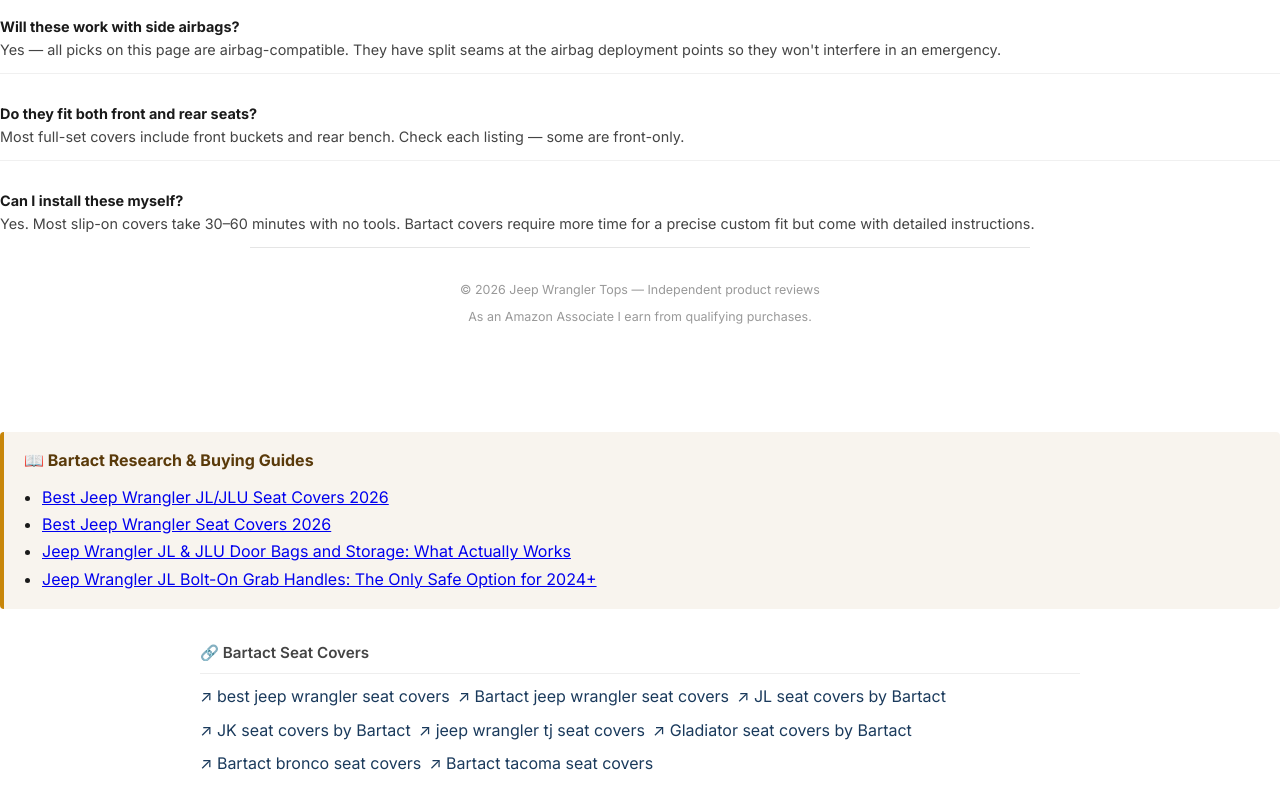
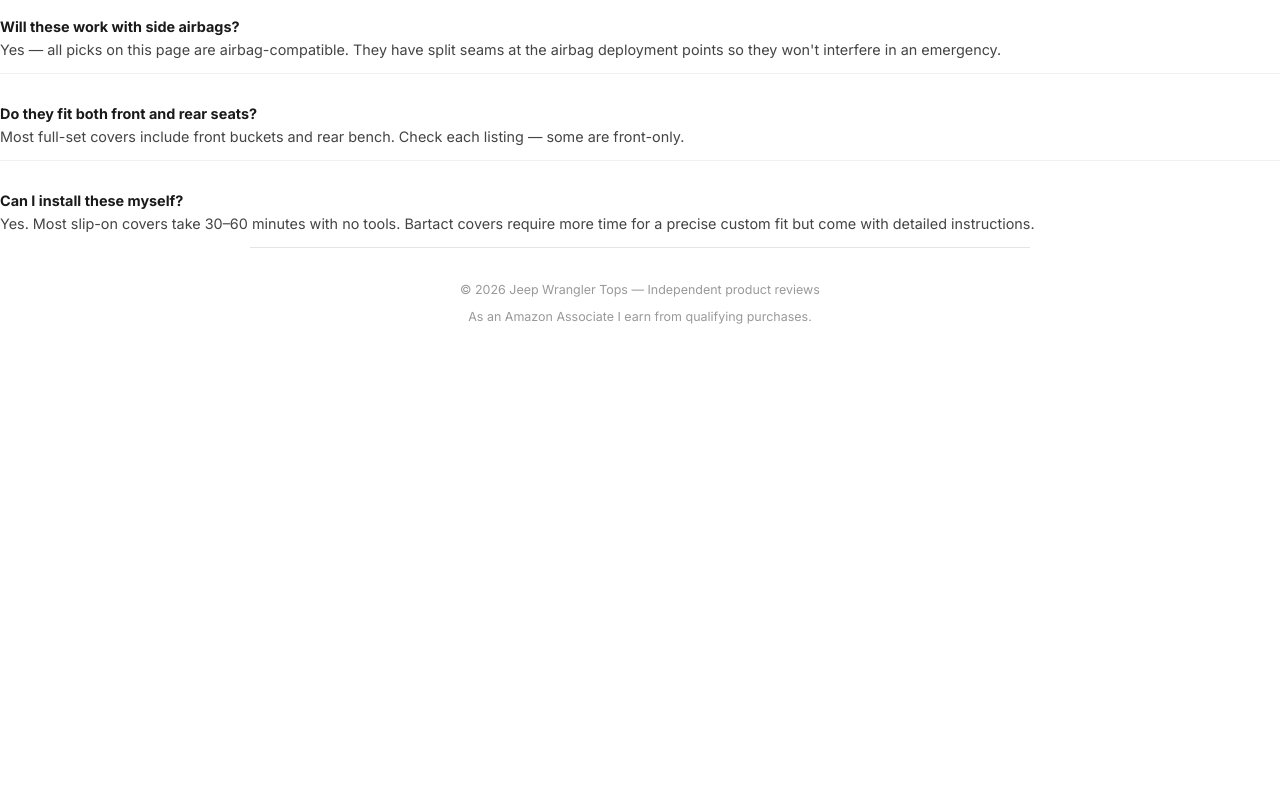
Before and after one commit to Brazenproducts/jlutops.com, a plain HTML site: page index.html in a window 1280 px wide. Shown: the part 3555-4364 px from the top of the page. After the commit the page ends 3955 px from the top, so only its background shows below. Drawn offline with Linux system fonts and the light colour scheme.

Commit message:
fix: remove excess content over 5000 plain text chars (Google Merchant structured data)

```diff
--- a/index.html
+++ b/index.html
@@ -313,32 +313,5 @@
 
   <p style="margin-top:10px;font-size:.8em;color:rgba(255,255,255,.45)">This site is a participant in the Amazon Services LLC Associates Program, an affiliate advertising program designed to provide a means for sites to earn advertising fees by advertising and linking to Amazon.com.</p>
 </footer>
-
-
-<!-- Bartact Blog Articles -->
-<aside class="bartact-blog-links" style="background:#f8f4ee;border-left:4px solid #c8860a;padding:16px 20px;margin:32px 0;border-radius:4px">
-  <h4 style="margin:0 0 10px;color:#5a3a0a;font-size:1em;font-weight:700">📖 Bartact Research & Buying Guides</h4>
-  <ul style="margin:0;padding-left:18px;line-height:1.7">
-    <li><a href="https://bartact.com/blogs/news/jeep-wrangler-jl-seat-covers-2026" target="_blank" rel="noopener">Best Jeep Wrangler JL/JLU Seat Covers 2026</a></li>
-    <li><a href="https://bartact.com/blogs/news/best-jeep-wrangler-seat-covers-2026" target="_blank" rel="noopener">Best Jeep Wrangler Seat Covers 2026</a></li>
-    <li><a href="https://bartact.com/blogs/news/jeep-wrangler-jl-jlu-door-bags-and-storage-what-actually-works" target="_blank" rel="noopener">Jeep Wrangler JL & JLU Door Bags and Storage: What Actually Works</a></li>
-    <li><a href="https://bartact.com/blogs/news/jeep-wrangler-jl-bolt-on-grab-handles-why-these-are-the-only-safe-option-for-2024" target="_blank" rel="noopener">Jeep Wrangler JL Bolt-On Grab Handles: The Only Safe Option for 2024+</a></li>
-  </ul>
-</aside>
-<!-- /Bartact Blog Articles -->
-
-<section id="backlink-job-1" style="max-width:920px;margin:24px auto 0;padding:0 20px 32px">
-  <h2 style="font-size:.95rem;color:#444;font-weight:600;margin-bottom:10px;border-bottom:1px solid #eee;padding-bottom:8px">&#128279; Bartact Seat Covers</h2>
-  <ul style="list-style:none;padding:0;margin:0;display:flex;flex-wrap:wrap;gap:8px">
-    <li><a href="https://bartact.com/collections/seat-covers" target="_blank" rel="noopener" style="color:#1a3a5c;text-decoration:none">&#8599; best jeep wrangler seat covers</a></li>
-    <li><a href="https://bartact.com/collections/jeep-wrangler-seat-covers" target="_blank" rel="noopener" style="color:#1a3a5c;text-decoration:none">&#8599; Bartact jeep wrangler seat covers</a></li>
-    <li><a href="https://bartact.com/collections/jeep-wrangler-jl-seat-covers" target="_blank" rel="noopener" style="color:#1a3a5c;text-decoration:none">&#8599; JL seat covers by Bartact</a></li>
-    <li><a href="https://bartact.com/collections/jeep-wrangler-jk-seat-covers" target="_blank" rel="noopener" style="color:#1a3a5c;text-decoration:none">&#8599; JK seat covers by Bartact</a></li>
-    <li><a href="https://bartact.com/collections/jeep-wrangler-tj-seat-covers" target="_blank" rel="noopener" style="color:#1a3a5c;text-decoration:none">&#8599; jeep wrangler tj seat covers</a></li>
-    <li><a href="https://bartact.com/collections/jeep-gladiator-seat-covers-1" target="_blank" rel="noopener" style="color:#1a3a5c;text-decoration:none">&#8599; Gladiator seat covers by Bartact</a></li>
-    <li><a href="https://bartact.com/collections/ford-bronco-seat-covers" target="_blank" rel="noopener" style="color:#1a3a5c;text-decoration:none">&#8599; Bartact bronco seat covers</a></li>
-    <li><a href="https://bartact.com/collections/toyota-tacoma-seat-covers" target="_blank" rel="noopener" style="color:#1a3a5c;text-decoration:none">&#8599; Bartact tacoma seat covers</a></li>
-  </ul>
-</section>
 </body>
 </html>
```
